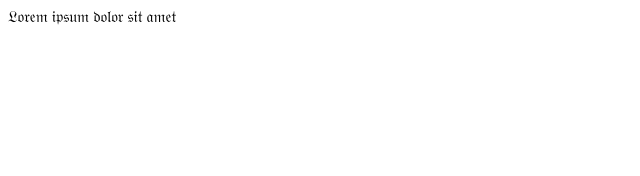
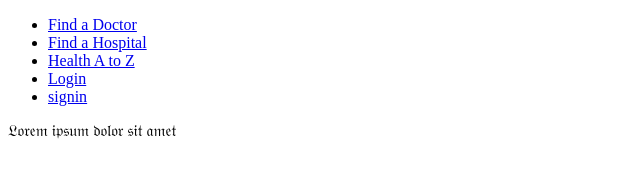
Before and after one commit to jkourosh/we.care, a plain HTML site: page index.html in a window 1280 px wide. Shown: the whole page, without its empty margins (0-640 px from the left). Drawn offline with Linux system fonts and the light colour scheme.

Commit message:
menu base

```diff
--- a/index.html
+++ b/index.html
@@ -10,7 +10,15 @@
 </head>
 <body>
     <head>
-
+        <nav class="nav__class">
+            <ul class="nav__ul">
+                <li class="nav__li"><a href="index.html">Find a Doctor</a></li>
+                <li class="nav__li"><a href="about.html">Find a Hospital</a></li>
+                <li class="nav__li"><a href="contact.html">Health A to Z</a></li>
+                <li class="nav__li"><a href="login.html">Login</a></li>
+                <li class="nav__li"><a href="signin.html">signin</a></li>
+            </ul>
+        </nav>
     </head>
     <main>
         𝔏𝔬𝔯𝔢𝔪 𝔦𝔭𝔰𝔲𝔪 𝔡𝔬𝔩𝔬𝔯 𝔰𝔦𝔱 𝔞𝔪𝔢𝔱
```
